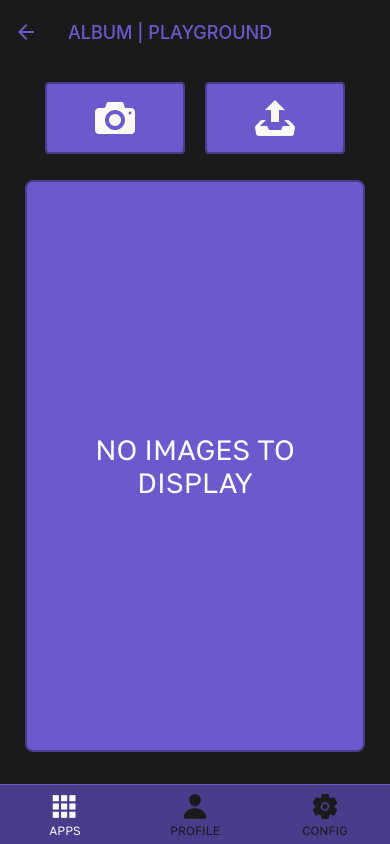
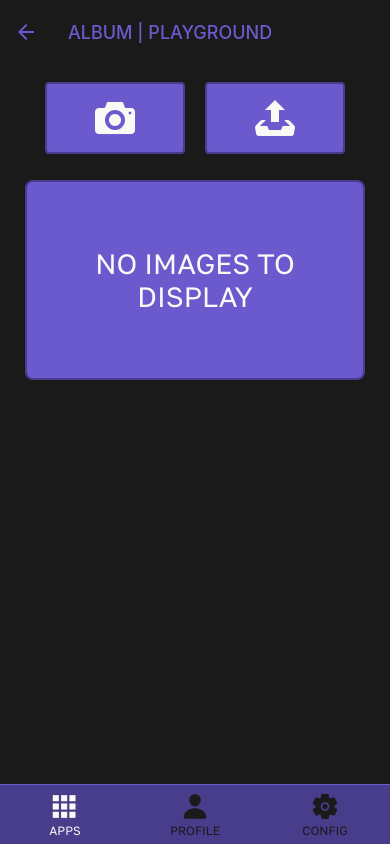
Before and after one commit to santio89/playground-react-native, a React Native app: screen /Album in a window 390 px wide. Built offline with nearby package versions, Linux system fonts and the light colour scheme.

Commit message:
small fix

```diff
--- a/screens/Album.jsx
+++ b/screens/Album.jsx
@@ -241,8 +241,6 @@ const styles = StyleSheet.create({
     flexWrap: 'wrap',
     justifyContent: 'center',
     alignItems: 'center',
-    alignContent: 'center',
-    flexGrow: 1,
     borderRadius: 8,
     borderColor: Constants.colorPrimaryDark,
     borderWidth: 2,
```
